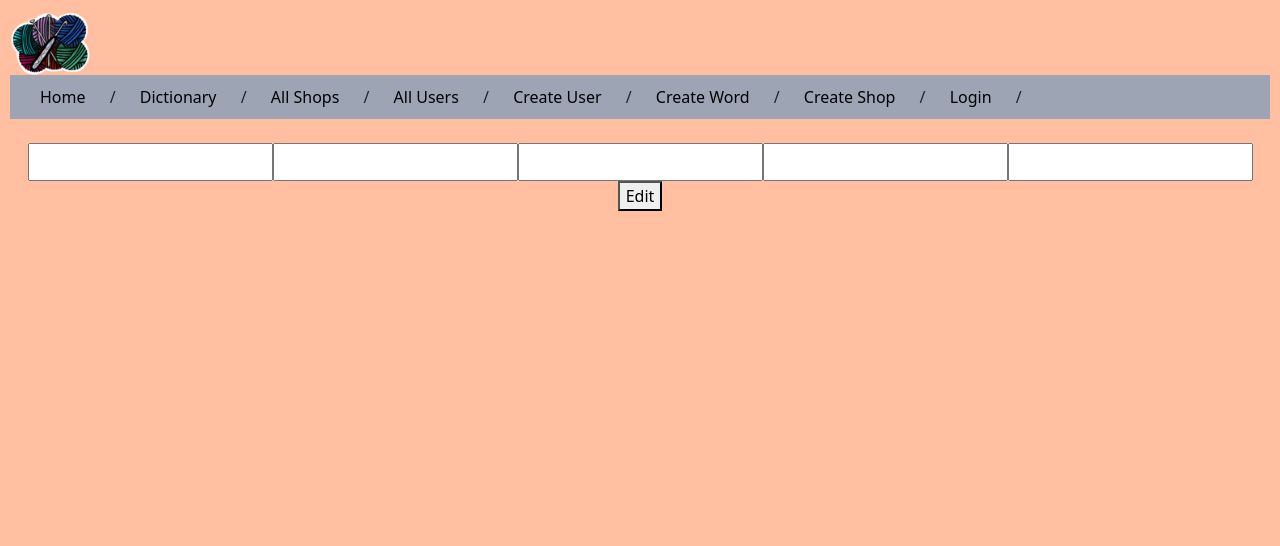
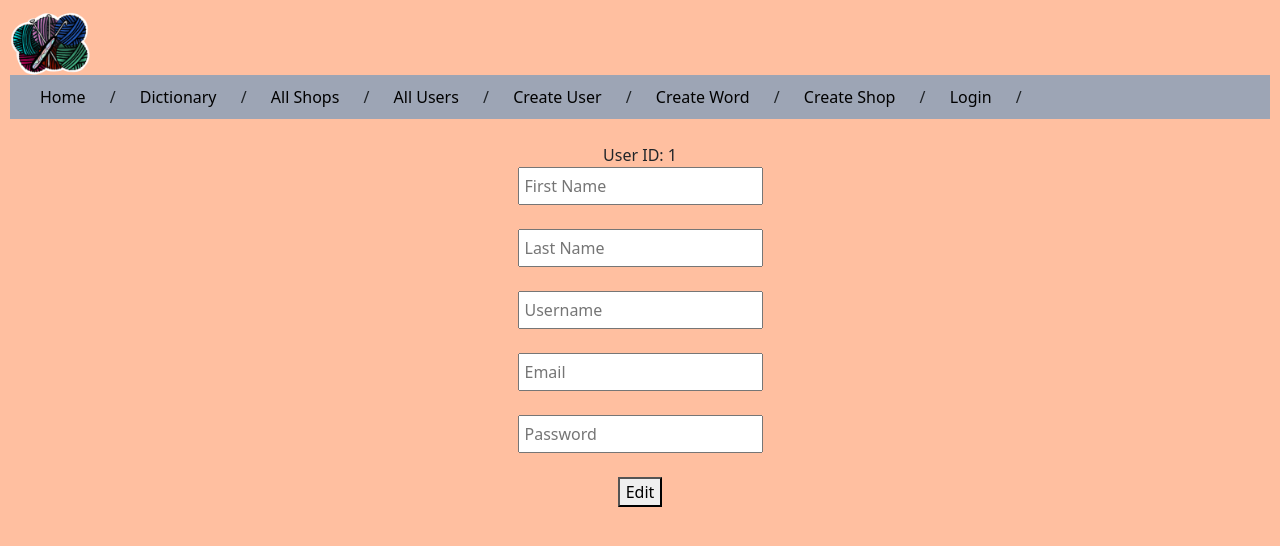
Before and after one commit to sbrockmeyer/Capstone-capstone, a React (Create React App) app in the folder front-end/: page /editUser/1 in a window 1280 px wide. Shown: the top 546 px of the page. Built offline with nearby package versions, Linux system fonts and the light colour scheme; a web font is replaced by a local one.

Commit message:
aaaaahhhhhhh

```diff
--- a/front-end/src/components/EditUser.js
+++ b/front-end/src/components/EditUser.js
@@ -1,17 +1,64 @@
-import React from 'react'
+import React, {useState} from 'react';
+import {useParams} from 'react-router-dom';
 
 function EditUser() {
+  const {userid} = useParams();
+  console.log(userid);
+
+  const [pass, setPassword] = useState("");
+  const [firstName, setFName] = useState("");
+  const [lastName, setLName] = useState("");
+  const [email, setEmail] = useState("");
+  const [username, setUsername] = useState("");
+  const [message, setMessage] = useState("");
+
+  let handleSubmit = async (e) =>{
+    e.preventDefault();
+
+    try{
+      let res = await fetch(`http://localhost:4000/updateUser`,{
+        method: "POST",
+        headers: {
+          'Content-Type': "application/json",
+        },
+        body:JSON.stringify({
+          id: userid,
+          pass: pass,
+          fName: firstName,
+          lName: lastName,
+          email: email,
+          username: username
+        }),
+      });
+
+      if(res.status === 200) {
+        setPassword("")
+        setFName("");
+        setLName("");
+        setEmail("");
+        setUsername("");
+        setMessage("user updated");
+      }else{
+        setMessage("user not updated");
+      }
+
+    }catch(err){
+      console.log(err);
+    }
+  };
 
   return (
     <>
       <div>
-        <form>
-          <input type='text' placeholder=""/>
-          <input type='text' placeholder=""/>
-          <input type='text' placeholder=""/>
-          <input type='text' placeholder=""/>
-          <input type='text' placeholder=""/>
+        <form onSubmit={handleSubmit}>
+          <div>User ID: {userid}</div>
+          <input type='text' value={firstName} placeholder="First Name" onChange={(e) => setFName(e.target.value)}/><br/><br/>
+          <input type='text' value={lastName} placeholder="Last Name" onChange={(e) => setLName(e.target.value)}/><br/><br/>
+          <input type='text' value={username} placeholder="Username" onChange={(e) => setUsername(e.target.value)}/><br/><br/>
+          <input type='text' value={email} placeholder="Email" onChange={(e) => setEmail(e.target.value)}/><br/><br/>
+          <input type='text' value={pass} placeholder="Password" onChange={(e) => setPassword(e.target.value)}/><br/><br/>
           <button type='submit'>Edit</button>
+          <div>{message ? <p>{message}</p> : null}</div>
         </form>
       </div>
     </>
--- a/front-end/src/components/EditWord.js
+++ b/front-end/src/components/EditWord.js
@@ -63,7 +63,7 @@ function EditWord() {
 	return (
 		<>
 			<div>
-				<form>
+				<form onSubmit={handleSubmit}>
 					<div>Word id: {wordid}</div>
 					<input type='text' value={eng} placeholder="English" onChange={(e) => setEnglish(e.target.value)}/><br /><br />
 					<input type='text' value={uk} placeholder="UK/Australia" onChange={(e) => setUK(e.target.value)}/><br /><br />
--- a/front-end/src/components/UserDetails.js
+++ b/front-end/src/components/UserDetails.js
@@ -1,10 +1,11 @@
 import React from 'react'
+import {useParams} from 'react-router-dom';
 
 function UserDetails({ user, clear }) {
+	const {userid} = useParams();
+	console.log(userid)
 
-	const edit = () => {
-		console.log(`Edit ${user._id}`);
-	}
+
 
 	const delet = () => {
 		console.log(`Delete ${user._id}`);
@@ -20,7 +21,8 @@ function UserDetails({ user, clear }) {
 				<div>Email: {user.Email}</div>
 				<div>Pass: {user.Pass}</div>
 			</div>
-			<button onClick={() => edit()}>edit shop</button>
+			{/* <button onClick={() => edit()}>edit shop</button> */}
+			<a href={'/editUser/' + user._id} className='editbutton'>edit User</a>
 			<button onClick={() => delet()}>delete shop</button>
 		</>
 	)
```
